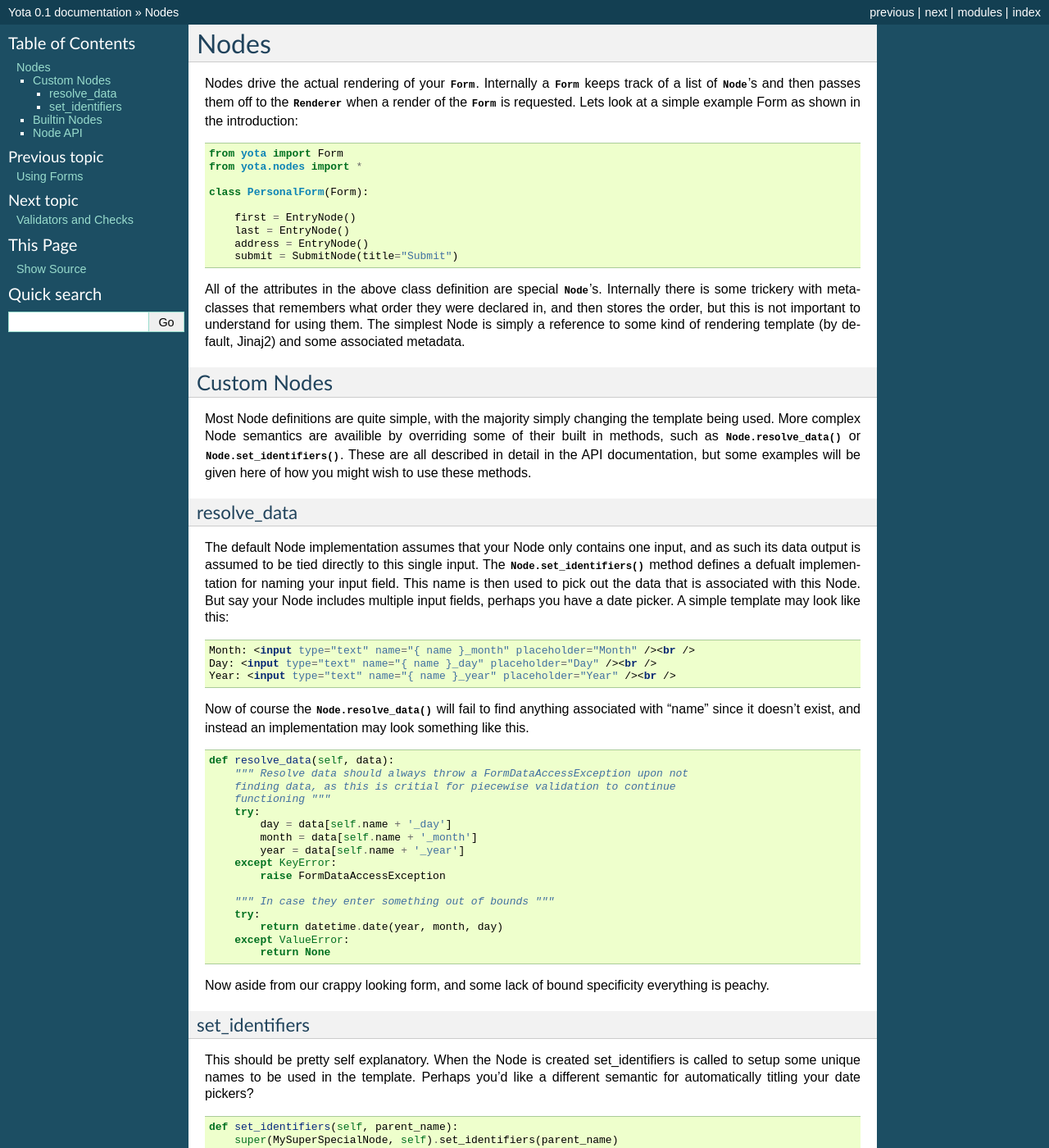
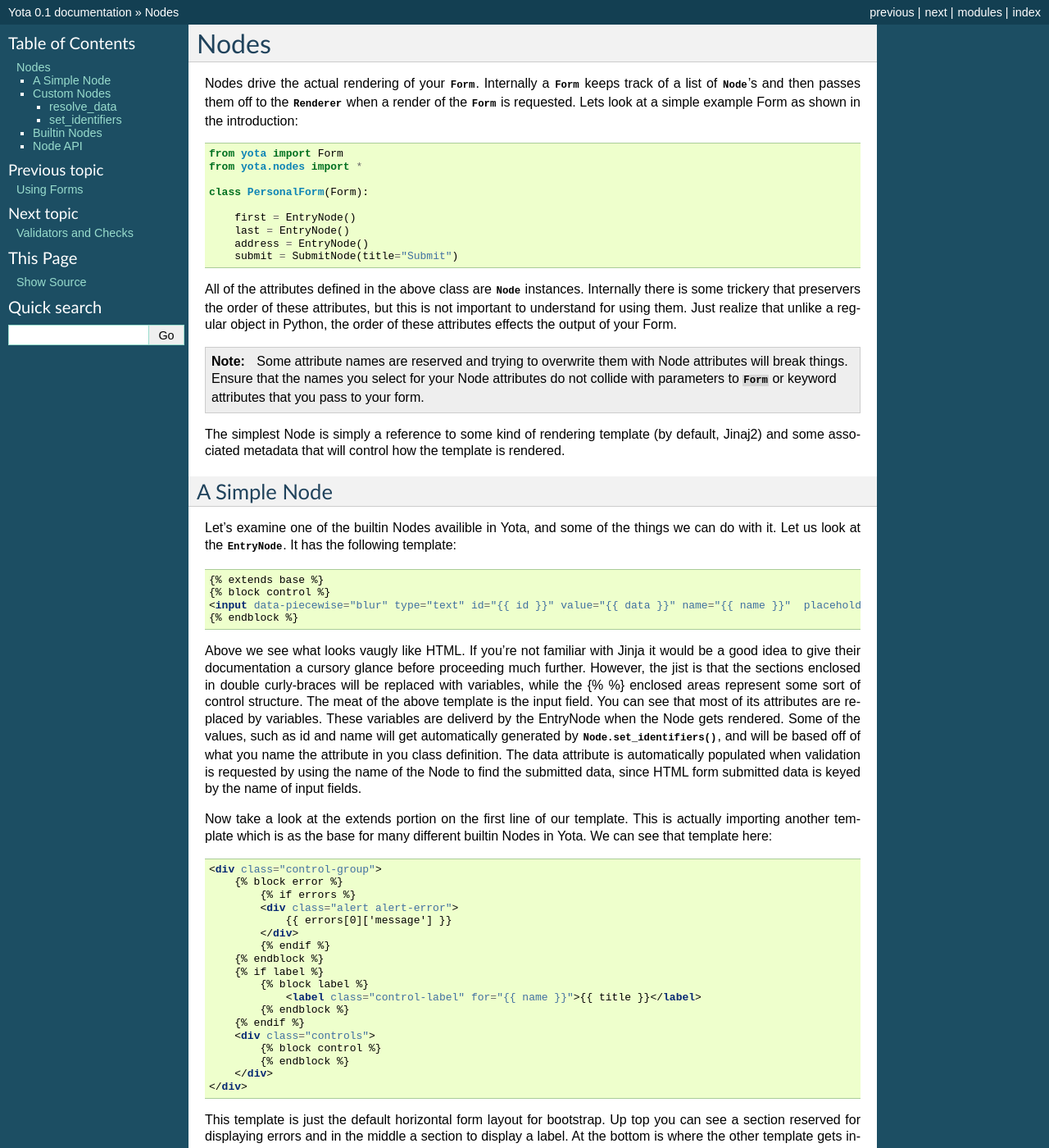
Before and after one commit to icook/yota, a Sphinx documentation site: the page built from docs/Nodes.rst, in a window 1280 px wide and 1400 px high. Shown: the whole window at 82% size. Built offline with Sphinx 7.4.7, drawn with Linux system fonts in a browser that asks for light colours; some of the changed text lies outside the part shown.

Commit message:
Added a bit to the docs

```diff
--- a/docs/Nodes.rst
+++ b/docs/Nodes.rst
@@ -21,15 +21,96 @@ look at a simple example Form as shown in the introduction:
         address = EntryNode()
         submit = SubmitNode(title="Submit")
 
-All of the attributes in the above class definition are special :class:`Node`'s.
-Internally there is some trickery with metaclasses that remembers what order
-they were declared in, and then stores the order, but this is not important to
-understand for using them. The simplest Node is simply a reference to some kind
-of rendering template (by default, Jinaj2) and some associated metadata.
+All of the attributes defined in the above class are :class:`Node` instances.
+Internally there is some trickery that preservers the order of these attributes, but this is not important to
+understand for using them. Just realize that unlike a regular object in Python,
+the order of these attributes effects the output of your Form.
+
+.. note:: Some attribute names are reserved and trying to overwrite them with
+    Node attributes will break things. Ensure that the names you select for your
+    Node attributes do not collide with parameters to :class:`Form` or keyword
+    attributes that you pass to your form.
+
+The simplest Node is simply a reference to some kind of rendering template (by
+default, Jinaj2) and some associated metadata that will control how the
+template is rendered.
+
+A Simple Node
+==============================
+Let's examine one of the builtin Nodes availible in Yota, and some of the
+things we can do with it. Let us look at the :class:`EntryNode`. It has the
+following template:
+
+.. code-block:: html
+
+    {% extends base %}
+    {% block control %}
+    <input data-piecewise="blur" type="text" id="{{ id }}" value="{{ data }}" name="{{ name }}"  placeholder="{{ placeholder }}">
+    {% endblock %}
+
+Above we see what looks vaugly like HTML. If you're not familiar with Jinja it
+would be a good idea to give their documentation a cursory glance before
+proceeding much further. However, the jist is that the sections enclosed in
+double curly-braces will be replaced with variables, while the {% %} enclosed
+areas represent some sort of control structure. The meat of the above template
+is the input field. You can see that most of its attributes are replaced by
+variables. These variables are deliverd by the EntryNode when the Node gets
+rendered. Some of the values, such as id and name will get automatically
+generated by :meth:`Node.set_identifiers`, and will be based off of what you
+name the attribute in you class definition. The data attribute is automatically
+populated when validation is requested by using the name of the Node to find
+the submitted data, since HTML form submitted data is keyed by the name of
+input fields.
+
+Now take a look at the extends portion on the first line of our template. This
+is actually importing another template which is as the base for many different
+builtin Nodes in Yota. We can see that template here:
+
+.. code-block:: html
+
+    <div class="control-group">
+        {% block error %}
+            {% if errors %}
+            <div class="alert alert-error">
+                {{ errors[0]['message'] }}
+            </div>
+            {% endif %}
+        {% endblock %}
+        {% if label %}
+            {% block label %}
+                <label class="control-label" for="{{ name }}">{{ title }}</label>
+            {% endblock %}
+        {% endif %}
+        <div class="controls">
+            {% block control %}
+            {% endblock %}
+        </div>
+    </div>
+
+This template is just the default horizontal form layout for bootstrap. Up top
+you can see a section reserved for displaying errors and in the middle a
+section to display a label. At the bottom is where the other template gets
+injected through the magic of blocks. Again, refer to the Jinja2 documentation
+for more information on this.
+
+The actual Node definition is basically nothing:
+
+.. code-block:: python
+
+    class EntryNode(BaseNode):
+        template = 'entry'
+
+Notice that the template is just entry, not entry.html. This is because the
+renderer auto-appends the suffix so Nodes can be used across different
+templating engines.
+
+Jinja will look for the template sequentially in each of the paths specified in
+it's search path property. See more about setting this in the [not yet
+created..].
 
 Custom Nodes
 ===============================
-Most Node definitions are quite simple, with the majority simply changing the template being used. More complex Node semantics are availible by overriding some of their built in methods, such as :meth:`Node.resolve_data` or :meth:`Node.set_identifiers`. These are all described in detail in the API documentation, but some examples will be given here of how you might wish to use these methods.
+Most Node definitions are quite simple, with the majority simply changing the template being used. More complex Node semantics are availible by overriding some of their built in methods, such as :meth:`Node.resolve_data` or :meth:`Node.set_identifiers`. These are all described in the API documentation, but some examples will be given here of how you might wish to use these methods.
 
 resolve_data
 ****************************
```
Also changed, not shown: docs/Validators.rst (+46 -33 lines).
